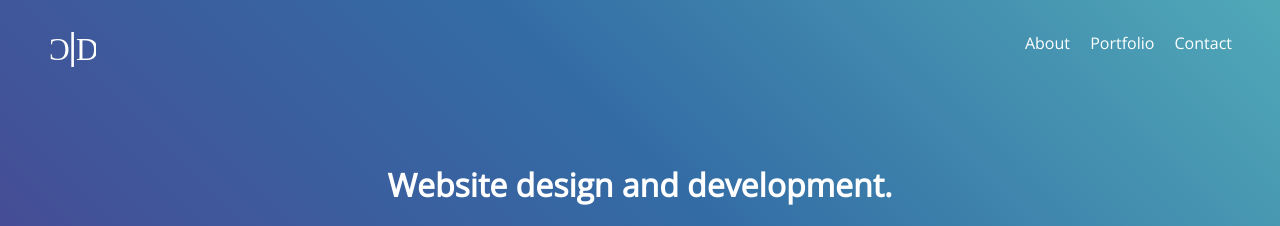
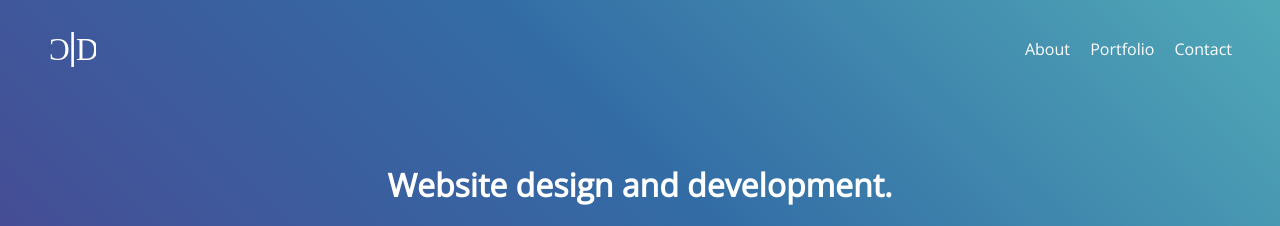
Before and after one commit to crowecawcaw/crowedesign, a Jekyll site: the page built from index.html, in a window 1280 px wide. Shown: the top 226 px of the page. Built offline with Jekyll 4.4.1, drawn with Linux system fonts in a browser that asks for light colours.

Commit message:
responsive tweaks for nav

```diff
--- a/_includes/main.scss
+++ b/_includes/main.scss
@@ -32,7 +32,12 @@
   filter: progid:DXImageTransform.Microsoft.gradient( startColorstr='#484993', endColorstr='#50a8b7',GradientType=1 );
 }
 nav {
-  padding: 2em 3em;
+  padding: 1.5em 1.5em;
+}
+@media only screen and (min-width: 400px) {
+  nav {
+    padding: 2em 3em;
+  }
 }
 nav .links a {
   margin: 0 0 0 1em;
@@ -43,6 +48,7 @@
 }
 nav > .links {
   float: right;
+  padding-top: .4em;
 }
 
 nav .links a {
```
